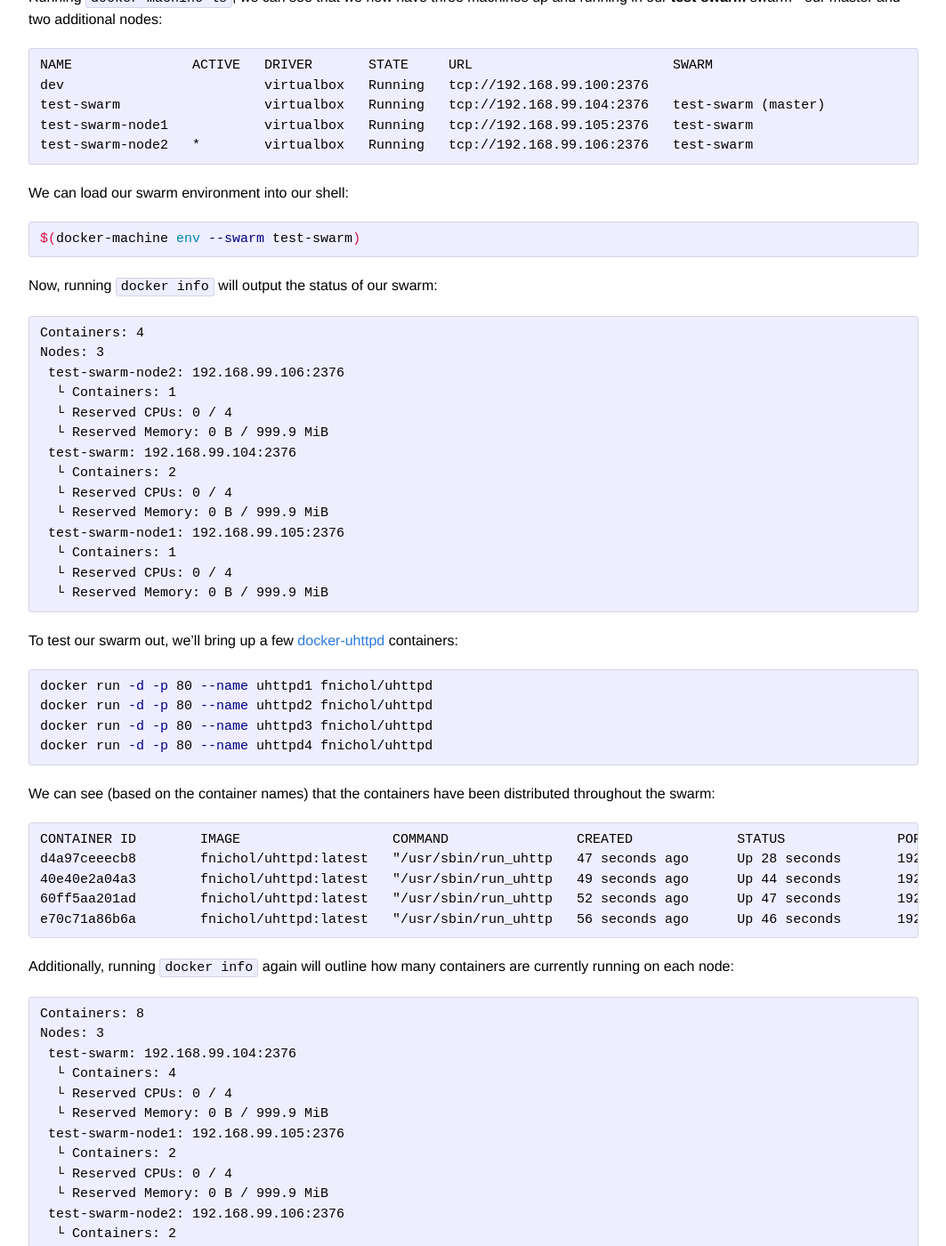
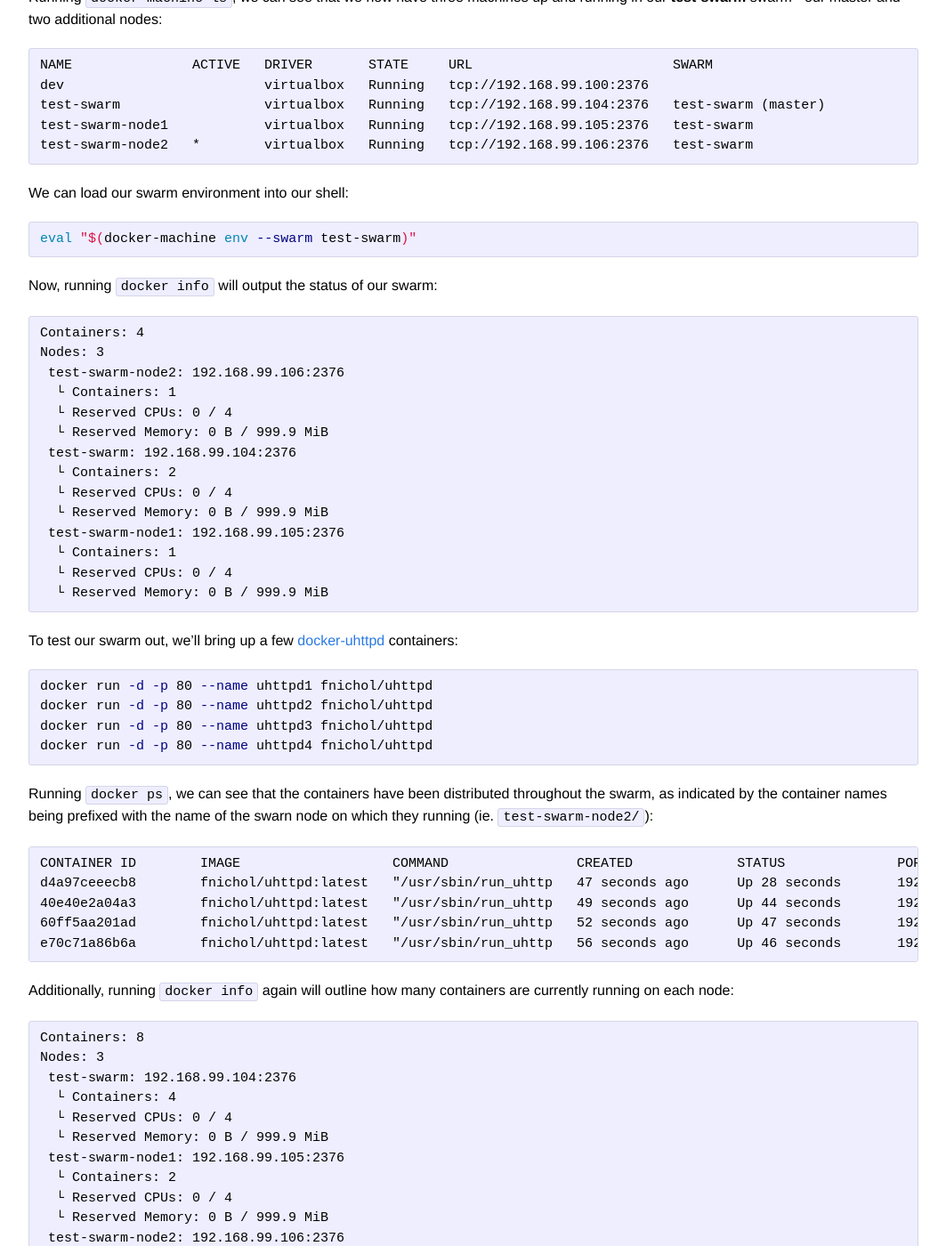
Before and after one commit to jsallis/jsallis.github.io, a Jekyll site: the page built from _posts/2015-03-08-create-a-docker-swarm-using-docker-machine.markdown, in a window 1280 px wide and 1400 px high, scrolled down 621 px. Shown: the whole window at 89% size, without its empty margins (108-1171 px from the left). Built offline with Jekyll 4.4.1, drawn with Linux system fonts in a browser that asks for light colours; nearby versions of some CDN libraries; comment, search, counter and statistics services are not loaded.

Commit message:
update docker swarm post with a few minor changes

```diff
--- a/_posts/2015-03-08-create-a-docker-swarm-using-docker-machine.markdown
+++ b/_posts/2015-03-08-create-a-docker-swarm-using-docker-machine.markdown
@@ -9,7 +9,7 @@ date: 2015-03-08T20:39:49-07:00
 Assuming we have a docker machine already running and active, we first need to create a swarm token:
 
 {% highlight bash %}
-export SWARM_TOKEN=`docker run swarm create`
+export SWARM_TOKEN=$(docker run swarm create)
 {% endhighlight %}
 
 Next, we create our swarm master, passing our token for discovery purposes:
@@ -38,7 +38,7 @@ test-swarm-node2   *        virtualbox   Running   tcp://192.168.99.106:2376   t
 We can load our swarm environment into our shell:
 
 {% highlight bash %}
-$(docker-machine env --swarm test-swarm)
+eval "$(docker-machine env --swarm test-swarm)"
 {% endhighlight %}
 
 Now, running `docker info` will output the status of our swarm:
@@ -69,7 +69,7 @@ docker run -d -p 80 --name uhttpd3 fnichol/uhttpd
 docker run -d -p 80 --name uhttpd4 fnichol/uhttpd
 {% endhighlight %}
 
-We can see (based on the container names) that the containers have been distributed throughout the swarm:
+Running `docker ps`, we can see that the containers have been distributed throughout the swarm, as indicated by the container names being prefixed with the name of the swarn node on which they running (ie. `test-swarm-node2/`):
 
 {% highlight text %}
 CONTAINER ID        IMAGE                   COMMAND                CREATED             STATUS              PORTS                          NAMES
```
